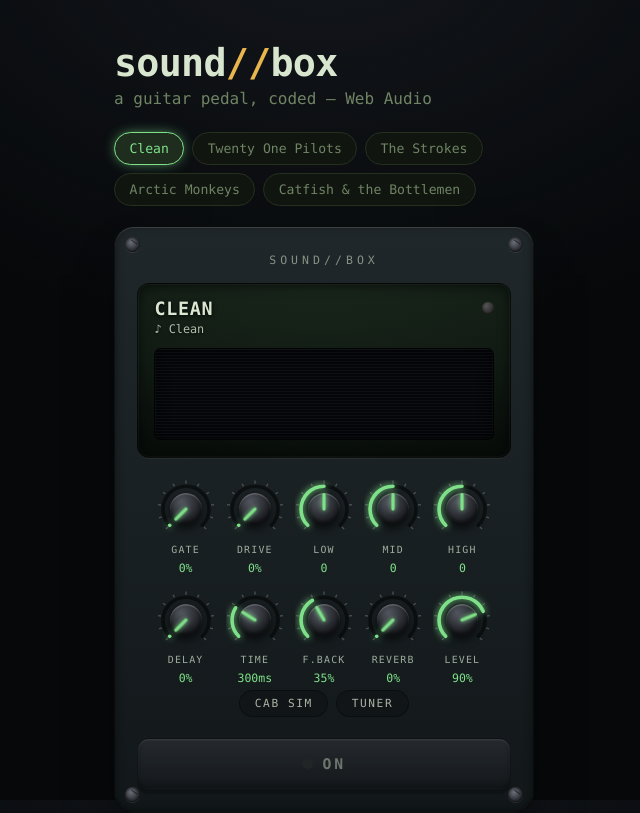
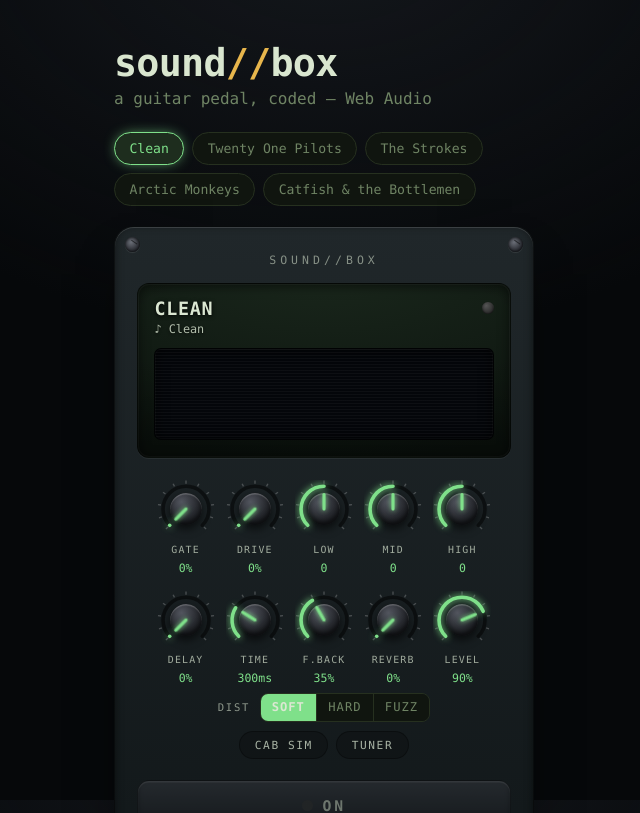
Before and after one commit to dlrztrk00/guitar-sound-effects, a React (Vite) app: page / in a window 1280 px wide. Shown: the top 813 px of the page, without its empty margins (316-956 px from the left). Built offline with nearby package versions, Linux system fonts and the light colour scheme.

Commit message:
Add a distortion character selector (SOFT / HARD / FUZZ)
- three waveshaper curves: soft tanh, hard clip, asymmetric high-gain fuzz
- DIST selector on the pedal; part of the tone, saved with presets
- Arctic Monkeys songs use fuzz, Strokes Juicebox uses hard clip

```diff
--- a/src/App.css
+++ b/src/App.css
@@ -447,6 +447,30 @@ header .sub {
   font-variant-numeric: tabular-nums;
 }
 
+/* ── distortion character selector ───────────────────────────── */
+.dist-row {
+  display: flex;
+  align-items: center;
+  justify-content: center;
+  gap: 0.6rem;
+  margin: 0.5rem 0 0.6rem;
+}
+.dist-label {
+  font-size: 0.66rem;
+  letter-spacing: 0.16em;
+  color: var(--ink);
+  opacity: 0.6;
+}
+.dist-seg button {
+  font-size: 0.68rem;
+  letter-spacing: 0.08em;
+}
+.dist-seg .seg-on {
+  background: var(--accent);
+  color: var(--ink);
+  font-weight: 700;
+}
+
 /* ── effect toggles ──────────────────────────────────────────── */
 .toggles {
   display: flex;
--- a/src/App.tsx
+++ b/src/App.tsx
@@ -18,6 +18,7 @@ import {
   type Custom,
 } from "./presets";
 import { Mp3Encoder } from "@breezystack/lamejs";
+import type { DistType } from "./audio/engine";
 import "./App.css";
 
 function applyTone(e: PedalEngine, t: Tone) {
@@ -31,6 +32,7 @@ function applyTone(e: PedalEngine, t: Tone) {
   e.setReverbMix(t.reverb ?? 0);
   e.setGate(t.gate ?? 0);
   e.setCab(!!t.cab);
+  e.setDistType(t.dist ?? "soft");
 }
 
 export default function App() {
@@ -196,6 +198,11 @@ export default function App() {
     const next = !(tone.cab ?? false);
     setTone((prev) => ({ ...prev, cab: next }));
     engineRef.current?.setCab(next);
+  }
+
+  function setDist(type: DistType) {
+    setTone((prev) => ({ ...prev, dist: type }));
+    engineRef.current?.setDistType(type);
   }
 
   function shareTone() {
@@ -406,6 +413,23 @@ export default function App() {
             onChange={onLevel} />
         </div>
 
+        {/* distortion character */}
+        <div className="dist-row">
+          <span className="dist-label">DIST</span>
+          <div className="seg dist-seg">
+            {(["soft", "hard", "fuzz"] as const).map((d) => (
+              <button
+                key={d}
+                className={(tone.dist ?? "soft") === d ? "seg-on" : ""}
+                style={{ ["--accent" as string]: skin.accent }}
+                onClick={() => setDist(d)}
+              >
+                {d.toUpperCase()}
+              </button>
+            ))}
+          </div>
+        </div>
+
         {/* effect toggles */}
         <div className="toggles">
           <button
--- a/src/audio/engine.ts
+++ b/src/audio/engine.ts
@@ -33,14 +33,31 @@ function makeReverbIR(
   return buf;
 }
 
-// A soft-clipping distortion curve built from tanh.
-function makeDistortionCurve(drive: number): Float32Array<ArrayBuffer> {
+export type DistType = "soft" | "hard" | "fuzz";
+
+// Distortion curve. soft = round tanh clip, hard = square-ish clip,
+// fuzz = asymmetric high-gain (adds buzzy even harmonics).
+function makeDistortionCurve(
+  drive: number,
+  type: DistType
+): Float32Array<ArrayBuffer> {
   const n = 2048;
   const curve = new Float32Array(new ArrayBuffer(n * Float32Array.BYTES_PER_ELEMENT));
-  const k = 1 + drive * 40; // 1 (clean) → 41 (very driven)
+  const k = 1 + drive * 40;
   for (let i = 0; i < n; i++) {
     const x = (i * 2) / n - 1;
-    curve[i] = Math.tanh(k * x) / Math.tanh(k); // normalize peak to ~1
+    let y: number;
+    if (type === "hard") {
+      const g = 1 + drive * 30;
+      y = Math.max(-1, Math.min(1, g * x));
+    } else if (type === "fuzz") {
+      const gp = 1 + drive * 90;
+      const gn = 1 + drive * 45;
+      y = x >= 0 ? Math.tanh(gp * x) : Math.tanh(gn * x);
+    } else {
+      y = Math.tanh(k * x) / Math.tanh(k);
+    }
+    curve[i] = y;
   }
   return curve;
 }
@@ -94,6 +111,7 @@ export class PedalEngine {
   tunerAnalyser: AnalyserNode; // larger window for pitch detection
 
   private drive = 0.5;
+  private distType: DistType = "soft";
   bypassed = false;
 
   constructor() {
@@ -114,7 +132,7 @@ export class PedalEngine {
 
     // --- distortion ---
     this.shaper = this.ctx.createWaveShaper();
-    this.shaper.curve = makeDistortionCurve(this.drive);
+    this.shaper.curve = makeDistortionCurve(this.drive, this.distType);
     this.shaper.oversample = "4x";
 
     // --- 3-band EQ ---
@@ -321,9 +339,15 @@ export class PedalEngine {
     return this.inputChannel;
   }
 
+  /** Distortion character: soft (tanh), hard (clip), or fuzz (asymmetric). */
+  setDistType(type: DistType): void {
+    this.distType = type;
+    this.shaper.curve = makeDistortionCurve(this.drive, this.distType);
+  }
+
   setDrive(v: number): void {
     this.drive = Math.max(0, Math.min(1, v));
-    this.shaper.curve = makeDistortionCurve(this.drive);
+    this.shaper.curve = makeDistortionCurve(this.drive, this.distType);
   }
 
   /** EQ gain in dB, -18..+18. */
--- a/src/presets.ts
+++ b/src/presets.ts
@@ -1,3 +1,5 @@
+import type { DistType } from "./audio/engine";
+
 // Presets are two levels: pick an artist (sets the skin), then a song (sets the tone).
 
 export type Tone = {
@@ -11,6 +13,7 @@ export type Tone = {
   reverb?: number; // 0..1 (defaults to 0)
   gate?: number; // 0..1 (defaults to 0)
   cab?: boolean; // cabinet/speaker sim (defaults to off)
+  dist?: DistType; // distortion character (defaults to "soft")
 };
 
 export type Skin = {
@@ -75,7 +78,7 @@ export const ARTISTS: Artist[] = [
     songs: [
       { id: "reptilia", name: "Reptilia", tone: t(0.5, -5, 2, 6, 0.05, 0.22, 0.15) },
       { id: "last-nite", name: "Last Nite", tone: t(0.4, -4, 3, 5, 0.05, 0.2, 0.12) },
-      { id: "juicebox", name: "Juicebox", tone: t(0.66, 2, 2, 3, 0.04, 0.2, 0.1) },
+      { id: "juicebox", name: "Juicebox", tone: { ...t(0.66, 2, 2, 3, 0.04, 0.2, 0.1), dist: "hard" } },
       { id: "yoli", name: "You Only Live Once", tone: t(0.5, -2, 3, 4, 0.06, 0.24, 0.15) },
     ],
   },
@@ -90,8 +93,8 @@ export const ARTISTS: Artist[] = [
       ink: "#ecd8e6",
     },
     songs: [
-      { id: "diwk", name: "Do I Wanna Know?", tone: t(0.6, 4, 1, 0, 0.1, 0.3, 0.25) },
-      { id: "ru-mine", name: "R U Mine?", tone: t(0.75, 3, 2, 0, 0.08, 0.25, 0.2) },
+      { id: "diwk", name: "Do I Wanna Know?", tone: { ...t(0.6, 4, 1, 0, 0.1, 0.3, 0.25), dist: "fuzz" } },
+      { id: "ru-mine", name: "R U Mine?", tone: { ...t(0.75, 3, 2, 0, 0.08, 0.25, 0.2), dist: "fuzz" } },
       { id: "brianstorm", name: "Brianstorm", tone: t(0.62, 0, 3, 4, 0.06, 0.2, 0.15) },
       { id: "505", name: "505", tone: t(0.35, 1, 1, 1, 0.16, 0.35, 0.35, 0.28) },
     ],
```
